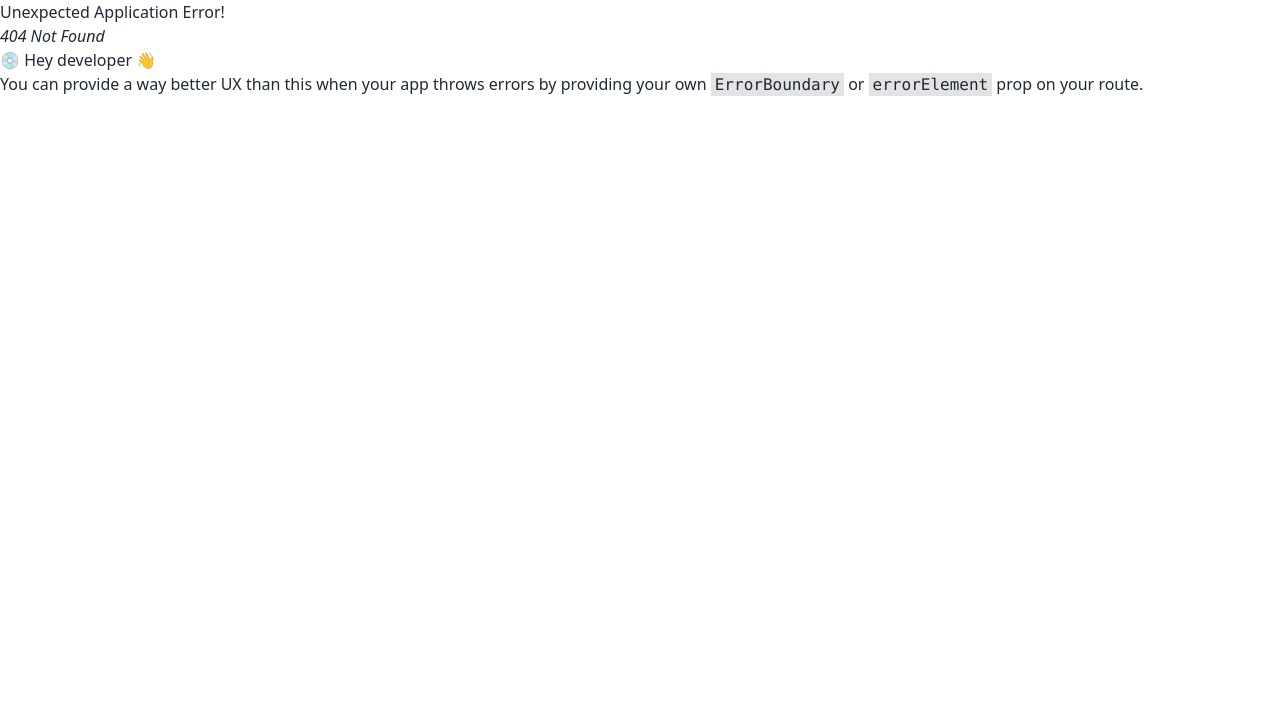
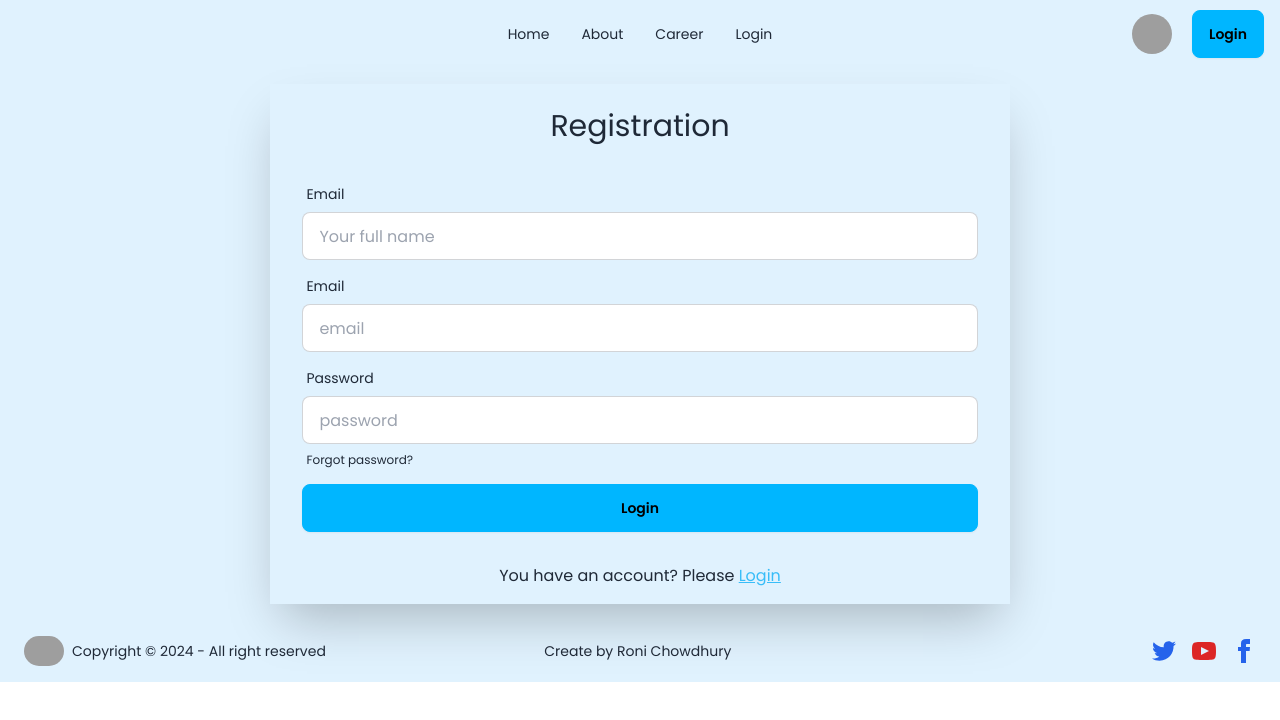
Before and after one commit to ronichowdhury999/dragon-news, a React (Vite) app: page /register in a window 1280 px wide. Before the commit this address had no page. Shown: the top 720 px of the page. Built offline with nearby package versions, Linux system fonts and the light colour scheme; grey boxes are pictures that could not be loaded.

Commit message:
login and regiter pages added

```diff
--- a/src/Components/Footer/Footer.jsx
+++ b/src/Components/Footer/Footer.jsx
@@ -1,7 +1,7 @@
 
 const Footer = () => {
     return (
-        <div><footer className="footer bg-white items-center p-4">
+        <div><footer className="footer items-center p-4">
             <aside className="grid-flow-col items-center">
                 <img className="w-10 rounded-full" src="https://i.ibb.co.com/Bf0TtnY/profile-Img2.jpg" alt="" />
                 <p>Copyright © {new Date().getFullYear()} - All right reserved</p>
--- a/src/Pages/Home/BreakingNews.jsx
+++ b/src/Pages/Home/BreakingNews.jsx
@@ -2,7 +2,7 @@ import Marquee from "react-fast-marquee";
 import { Link } from "react-router-dom";
 const BreakingNews = () => {
   return (
-    <div className="bg-gray-100 flex items-center justify-center mt-4">
+    <div className="bg-gray-100 flex items-center justify-center my-4">
       <button className="btn btn-info">Breking News</button>
       <Marquee pauseOnHover={true} speed={200}>
         <Link className="mr-10" to='/'> Match Highlights: Germany vs Spain — as it happened</Link>
--- /dev/null
+++ b/src/Pages/Login/Login.jsx
@@ -0,0 +1,47 @@
+import { Link } from "react-router-dom";
+import Navbar from "../Shared/Navbar/Navbar"
+
+const Login = () => {
+
+    const handelLogin = e => {
+        e.preventDefault();
+        const email = e.target.email.value;
+        const password = e.target.password.value;
+        console.log(email, password);
+    }
+    return (
+        <div>
+            <Navbar />
+            <div className="hero md:p-4">
+                <div className="md:w-[60%] w-[90%]">
+                    <div className="shrink-0 shadow-2xl">
+                        <h3 className="text-center text-3xl pt-8">Login your account</h3>
+                        <form onSubmit={handelLogin} className="card-body">
+                            <div className="form-control">
+                                <label className="label">
+                                    <span className="label-text">Email</span>
+                                </label>
+                                <input name="email" type="email" placeholder="email" className="input input-bordered" required />
+                            </div>
+                            <div className="form-control">
+                                <label className="label">
+                                    <span className="label-text">Password</span>
+                                </label>
+                                <input name="password" type="password" placeholder="password" className="input input-bordered" required />
+                                <label className="label">
+                                    <a href="#" className="label-text-alt link link-hover">Forgot password?</a>
+                                </label>
+                            </div>
+                            <div className="form-control mt-">
+                                <button className="btn btn-info">Login</button>
+                            </div>
+                        </form>
+                        <p className="text-center pb-6">You don't have account? Please  <Link className="underline text-sky-400 hover:text-blue-800" to="/register">Registration</Link></p>
+                    </div>
+                </div>
+            </div>
+        </div>
+    )
+}
+
+export default Login
--- /dev/null
+++ b/src/Pages/Register/Register.jsx
@@ -0,0 +1,53 @@
+import { Link } from "react-router-dom";
+import Navbar from "../Shared/Navbar/Navbar";
+
+const Register = () => {
+
+    const handelRegister = e => {
+        e.preventDefault();
+        const email = e.target.email.value;
+        const password = e.target.password.value;
+        console.log(email, password);
+    }
+    return (
+        <div>
+            <Navbar />
+            <div className="hero md:p-4">
+                <div className="md:w-[60%] w-[90%]">
+                    <div className="shrink-0 shadow-2xl">
+                        <h3 className="text-center text-3xl pt-6">Registration</h3>
+                        <form onSubmit={handelRegister} className="card-body">
+                            <div className="form-control">
+                                <label className="label">
+                                    <span className="label-text">Email</span>
+                                </label>
+                                <input name="name" type="name" placeholder="Your full name" className="input input-bordered" required />
+                            </div>
+                            <div className="form-control">
+                                <label className="label">
+                                    <span className="label-text">Email</span>
+                                </label>
+                                <input name="email" type="email" placeholder="email" className="input input-bordered" required />
+                            </div>
+                            <div className="form-control">
+                                <label className="label">
+                                    <span className="label-text">Password</span>
+                                </label>
+                                <input name="password" type="password" placeholder="password" className="input input-bordered" required />
+                                <label className="label">
+                                    <a href="#" className="label-text-alt link link-hover">Forgot password?</a>
+                                </label>
+                            </div>
+                            <div className="form-control mt-">
+                                <button className="btn btn-info">Login</button>
+                            </div>
+                        </form>
+                        <p className="text-center pb-4">You have an account? Please  <Link className="underline text-sky-400 hover:text-blue-800" to="/login">Login</Link></p>
+                    </div>
+                </div>
+            </div>
+        </div>
+    )
+}
+
+export default Register
--- a/src/Pages/Shared/Navbar/Navbar.jsx
+++ b/src/Pages/Shared/Navbar/Navbar.jsx
@@ -6,10 +6,11 @@ const Navbar = () => {
     <li><NavLink to="/">Home</NavLink></li>
     <li><NavLink to="/about">About</NavLink></li>
     <li><NavLink to="/career">Career</NavLink></li>
+    <li><NavLink to="/login">Login</NavLink></li>
   </>
   return (
-    <div className="mt-10">
-      <div className="navbar bg-sky-700 rounded-lg text-white">
+    <div className="">
+      <div className="navbar rounded-lg">
         <div className="navbar-start">
           <div className="dropdown">
             <div tabIndex={0} role="button" className="btn btn-ghost lg:hidden">
@@ -46,7 +47,7 @@ const Navbar = () => {
                 src={userDefaultPic} />
             </div>
           </div>
-          <Link to="/" className="btn btn-info">Login</Link>
+          <Link to="/" className="btn btn-info ml-4">Login</Link>
         </div>
       </div>
     </div>
--- a/src/Root/Root.jsx
+++ b/src/Root/Root.jsx
@@ -3,7 +3,7 @@ import Footer from "../Components/Footer/Footer"
 const Root = () => {
   return (
     <div className="bg-sky-100">
-      <div className="max-w-6xl px-2 mx-auto font-poppins">
+      <div className="max-w-7xl px-2 mx-auto font-poppins">
         <Outlet/>
         <Footer/>
     </div>
```
Also changed, not shown: src/Routes/Router.jsx (+11 -1 lines).
